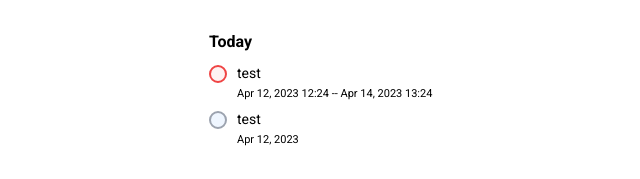
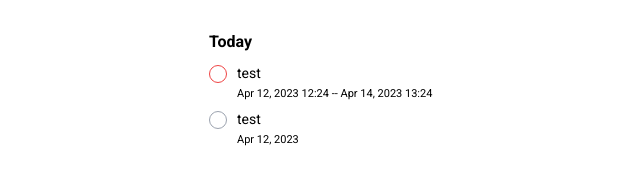
Before and after one commit to DSalimgerey/vue-todo-mvp, a Vue app: page / in a window 1280 px wide. Shown: the top 179 px of the page, without its empty margins (131-771 px from the left). Built offline with nearby package versions, Linux system fonts and the light colour scheme.

Commit message:
update 'priority' computed propperty and change name

```diff
--- a/src/components/v-todo-item.vue
+++ b/src/components/v-todo-item.vue
@@ -1,5 +1,7 @@
 <script>
 import VDatepicker from './datepicker/v-datepicker.vue'
+
+const priorityColors = ['gray', 'red', 'orange', 'blue']
 
 export default {
   components: {
@@ -17,24 +19,9 @@ export default {
   },
 
   computed: {
-    priority() {
-      let value
-      switch (this.todo.priority) {
-        case 1:
-          value = 'border-red-500 bg-red-50 border-[2px]'
-          break
-        case 2:
-          value = 'border-orange-500 bg-orange-50 border-[2px]'
-          break
-        case 3:
-          value = 'border-blue-500 bg-blue-50 border-[2px]'
-          break
-        default:
-          value = 'border-gray-400'
-          break
-      }
-
-      return value
+    priorityClasses() {
+      const color = priorityColors[this.todo.priority]
+      return `border-${color}-500 bg-${color}-50`
     }
   },
 
@@ -50,7 +37,7 @@ export default {
   <li class="flex py-[3px]">
     <button
       class="w-[18px] h-[18px] border border-gray-400 rounded-full mr-[10px] mt-[2px]"
-      :class="priority"
+      :class="priorityClasses"
     ></button>
     <div>
       <div>
```
